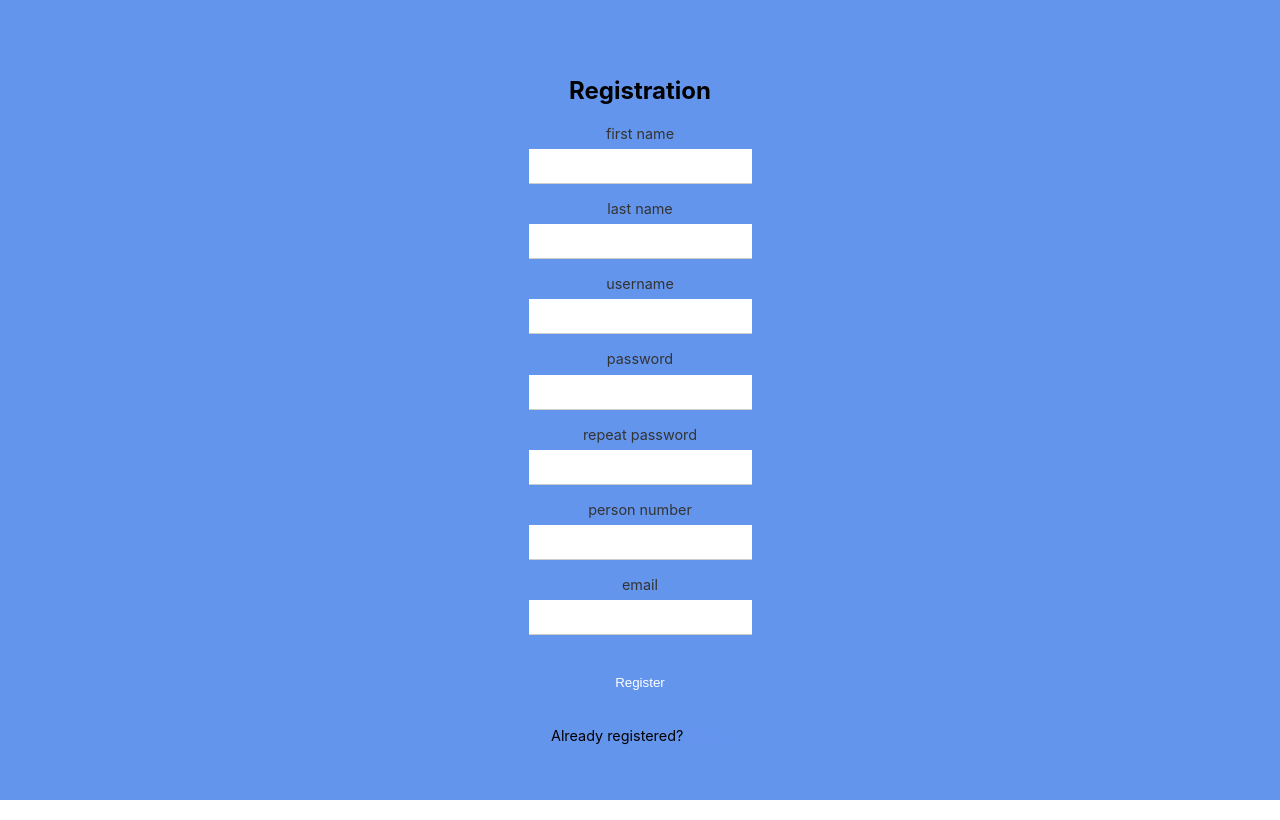
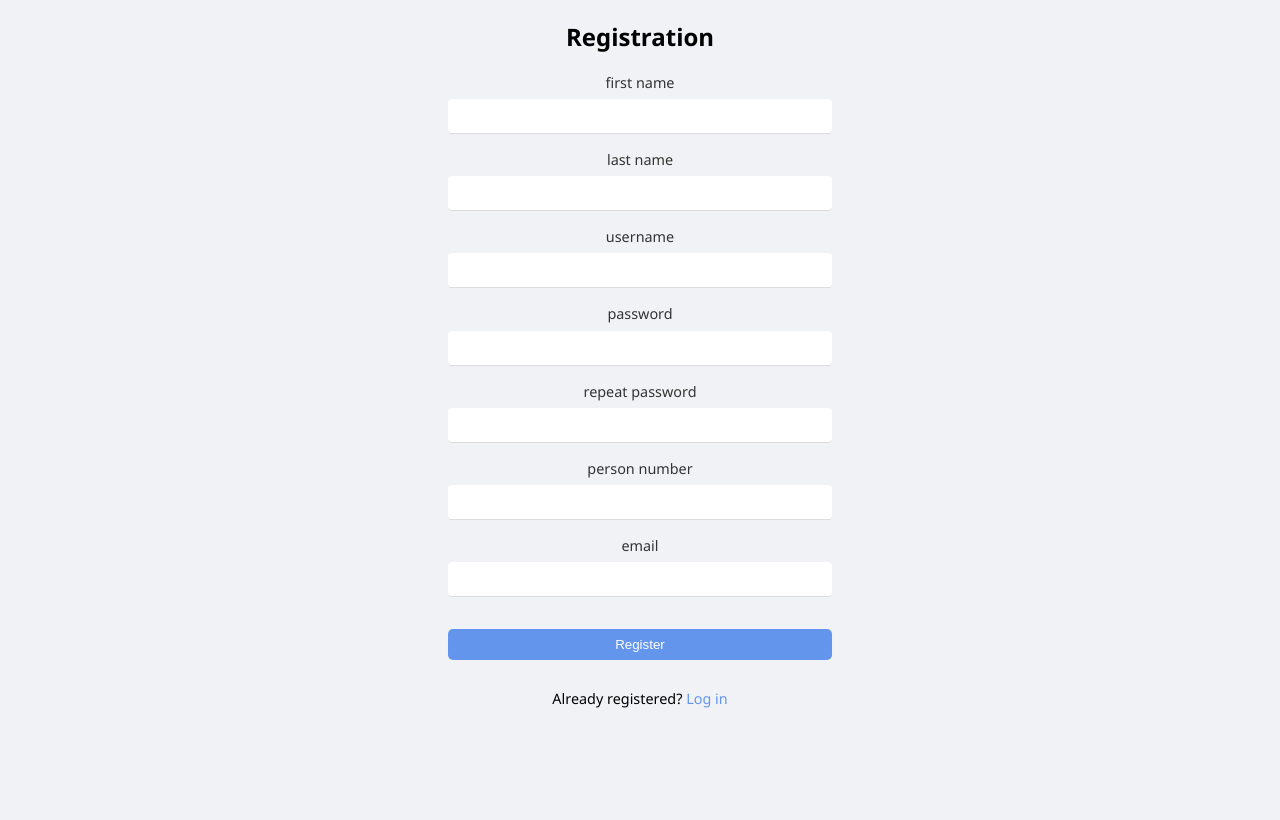
Before and after one commit to elibes/recruiter, a React (Create React App) app in the folder client/: page /register in a window 1280 px wide. Built offline with nearby package versions, Linux system fonts and the light colour scheme.

Commit message:
update styling

```diff
--- a/client/src/view/styles/RegistrationForm.css
+++ b/client/src/view/styles/RegistrationForm.css
@@ -1,19 +1,19 @@
 /* /path/to/RegistrationView.css */
-.registration-container {
-  display: flex;
-  justify-content: center;
-  align-items: center;
-  height: 100vh;
-  background-color: cornflowerblue;
+
+body, html {
+  height: 100%;
+  margin: 0;
+  font-family: 'Segoe UI', Tahoma, Geneva, Verdana, sans-serif;
+  background-color: #f0f2f5;
 }
 
 form {
-  background: white;
-  box-shadow: 0 4px 8px rgba(0, 0, 0, 0.1);
-  border-radius: 4px;
-  padding: 2rem;
   max-width: 400px;
-  width: 100%;
+  margin: 60px auto;
+  padding: 20px;
+  background-color: #ffffff;
+  border-radius: 8px;
+  box-shadow: 0 4px 6px rgba(0, 0, 0, 0.1);
 }
 
 .reg-inputs > div {
@@ -30,10 +30,11 @@
 input[type="text"],
 input[type="password"],
 input[type="email"] {
-  width: 100%;
+  width: 30%;
   padding: 0.5em;
   border: none;
-  border-bottom: 1px solid #ccc;
+  border-bottom: 1px solid #dcdcdc;
+  border-radius: 4px;
   font-size: 1em;
   box-sizing: border-box;
 }
@@ -53,7 +54,7 @@
   padding: 0.5rem 1rem;
   margin-top: 1rem;
   cursor: pointer;
-  width: 100%;
+  width: 30%;
 }
 
 .action-btn:disabled {
```
